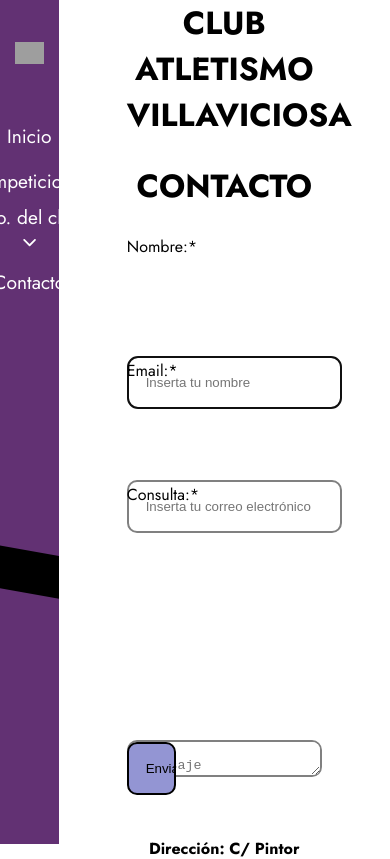
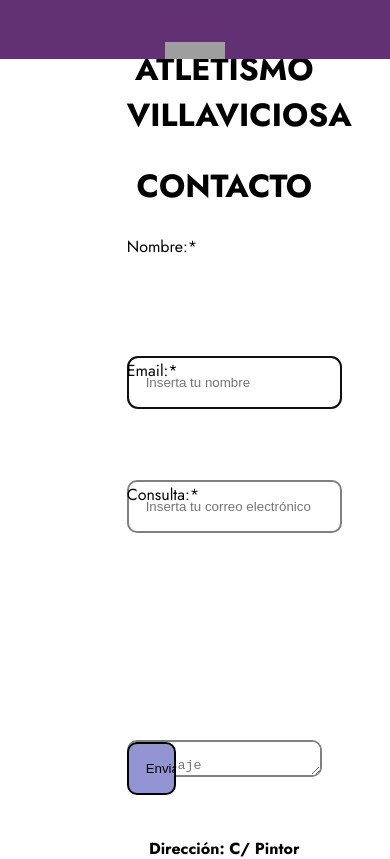
Before and after one commit to Club-de-Atletismo-Villaviciosa/Front-ClubAtletismoVillaviciosa, a React (Create React App) app: page /ContactPage in a window 390 px wide. Shown: the top 859 px of the page. Built offline with nearby package versions, Linux system fonts and the light colour scheme; grey boxes are pictures that could not be loaded.

Commit message:
begin to do navbar responsive

```diff
--- /dev/null
+++ b/src/Components/Navbar/NavbarRespo.css
@@ -0,0 +1,125 @@
+.navbar {
+    background-color: #623173;
+    font-size: larger;
+    width: 30vh;
+    height: 100vh;
+    position: fixed;
+    display: flex;
+    flex-direction: column;
+    align-items: center;
+    overflow: hidden;
+}
+
+.navbar-logo {
+    margin: 5vh 0 5vh 0;
+}
+
+.navbar-logo img {
+    width: 50%;
+}
+
+.navbar-ul, .navbar-ul-dropdown {
+    display: flex;
+    flex-direction: column;
+}
+
+.navbar-ul li {
+    color: white;
+    list-style: none;
+}
+
+.navbar-ul a {
+    text-decoration: none;
+    margin-top: 1vh;
+    margin-bottom: 1vh;
+}
+
+.navbar-ul-dropdown a {
+    margin-bottom: 1vh;
+}
+
+.navbar-ul-dropdown {
+    transition: all 1s;
+    overflow: hidden;
+}
+
+.close {
+    height: 0%;
+}
+
+.open {
+    height: 100%;
+}
+
+.navbar-bar {
+    margin-top: 10vh;
+    width: 150%;
+    height: 5vh;
+    background-color: black;
+    transform: rotate(10deg);
+}
+
+.navbar-btn {
+    display: none;
+}
+
+@media (max-width: 800px) {
+    .navbar {
+        position: fixed;
+        height: 7vh;
+        top: 0;
+        z-index: 99;
+
+    }
+    .navbar, .navbar-icons {
+        width: 100%;
+    }
+
+    .navbar-icons {
+        display: flex;
+        justify-content: space-between;
+        align-items: center;
+        height: 7vh;
+
+    }
+    .navbar-btn {
+        display: flex;
+        justify-content: center;
+        align-items: center;
+        width: 10vw;
+        height: 10vh;
+        font-size: 1.8rem;
+        background-color: #623173;
+        color: white;
+        border: none;
+        cursor: pointer;
+    }
+    .navbar-logo {
+        display: flex;
+        justify-content: center;
+        align-items: center;
+        width: 14vh;
+    }
+    .navbar-elements {
+        position: fixed;
+        left: 0;
+        top: 7vh;
+        background-color: #623173;
+        width: 0;
+        transition: all 0.7s ease-in-out;
+        /* overflow: hidden; */
+    }
+    .navbar-elements.active {
+
+        display: flex;
+        justify-content: center;
+        width: 100%;
+        height: 100vh;
+
+    }
+    .navbar-bar {
+        margin-top: 50vh;
+
+    }
+
+}
--- /dev/null
+++ b/src/Components/Navbar/NavbarRespo.jsx
@@ -0,0 +1,46 @@
+import React, { useState } from 'react'
+import "./NavbarRespo.css"
+import { IoIosArrowDown } from "react-icons/io"
+import { FaBars } from "react-icons/fa";
+
+const NavbarRespo = () => {
+    let [mode, setMode] = useState("close")
+    const [isNavExpanded, setIsNavExpanded] = useState(false)
+
+    function handleDropdownClick(e) {
+        mode == "close" ? setMode("open") : setMode("close")
+    }
+
+    const handleShowNavbar = () => {
+        setIsNavExpanded(!isNavExpanded)
+    }
+
+    return (
+        <nav className='navbar'>
+            <div className='navbar-icons'>
+                <button className='navbar-btn' onClick={handleShowNavbar}>
+                    <FaBars />
+                </button>
+                <div className='navbar-logo'>
+                    <img src="https://upload.wikimedia.org/wikipedia/commons/thumb/7/79/Escudo_de_Villaviciosa.svg/350px-Escudo_de_Villaviciosa.svg.png" alt="villaviciosa logo" />
+                </div>
+            </div>
+            <div className={`navbar-elements ${isNavExpanded && 'active'}`}>
+                <ul className='navbar-ul'>
+                    <a href="/"><li>Inicio</li></a>
+                    <a href=""><li>Competiciones</li></a>
+                    <li onClick={handleDropdownClick}>Info. del club <IoIosArrowDown /></li>
+                    <ul className={`navbar-ul-dropdown ${mode}`} >
+                        <a href=""><li>Historia</li></a>
+                        <a href=""><li>Palmarés</li></a>
+                        <a href=""><li>Perfiles de los atletas</li></a>
+                    </ul>
+                    <a href="/ContactPage"><li>Contacto</li></a>
+                </ul>
+            </div>
+            <div className='navbar-bar'></div>
+        </nav>
+    )
+}
+
+export default NavbarRespo
--- a/src/Pages/ContactPage/ContactPage.jsx
+++ b/src/Pages/ContactPage/ContactPage.jsx
@@ -2,12 +2,14 @@ import React from 'react'
 import ContactForm from '../../Components/ContactForm/ContactForm'
 import Footer from '../../Components/Footer/Footer'
 import Navbar from '../../Components/Navbar/Navbar'
+import NavbarRespo from '../../Components/Navbar/NavbarRespo';
 import './ContactPage.css';
 
 const ContactPage = () => {
     return (
         <div>
             <Navbar />
+            {/* <NavbarRespo /> */}
             <div className='main'>
                 <div className="wrapper">
                     <ContactForm />
--- a/src/Pages/MainPage/MainPage.jsx
+++ b/src/Pages/MainPage/MainPage.jsx
@@ -7,12 +7,14 @@ import MainSection from "../../Components/MainSection/MainSection"
 import LastThreeNews from "../../Components/LastThreeNews/LastThreeNews"
 import Footer from "../../Components/Footer/Footer"
 import Header from "../../Components/Header/Header"
+import NavbarRespo from "../../Components/Navbar/NavbarRespo"
 
 function MainPage(){
 
     return(
         <div>
             <Navbar/>
+            {/* <NavbarRespo /> */}
 
         <div className="main">
             <Header/>
--- a/src/Pages/NewsPage/NewsPage.jsx
+++ b/src/Pages/NewsPage/NewsPage.jsx
@@ -5,12 +5,14 @@ import "./NewsPage.css";
 import ButtonToForm from '../../Components/ButtonToForm/ButtonToForm';
 import Header from '../../Components/Header/Header';
 import Footer from "../../Components/Footer/Footer"
+import NavbarRespo from '../../Components/Navbar/NavbarRespo';
 
 const NewsPage = () => {
   return (
     <div>
 
       <Navbar />
+      {/* <NavbarRespo /> */}
 
       <div className='main'>
         <Header/>
```
